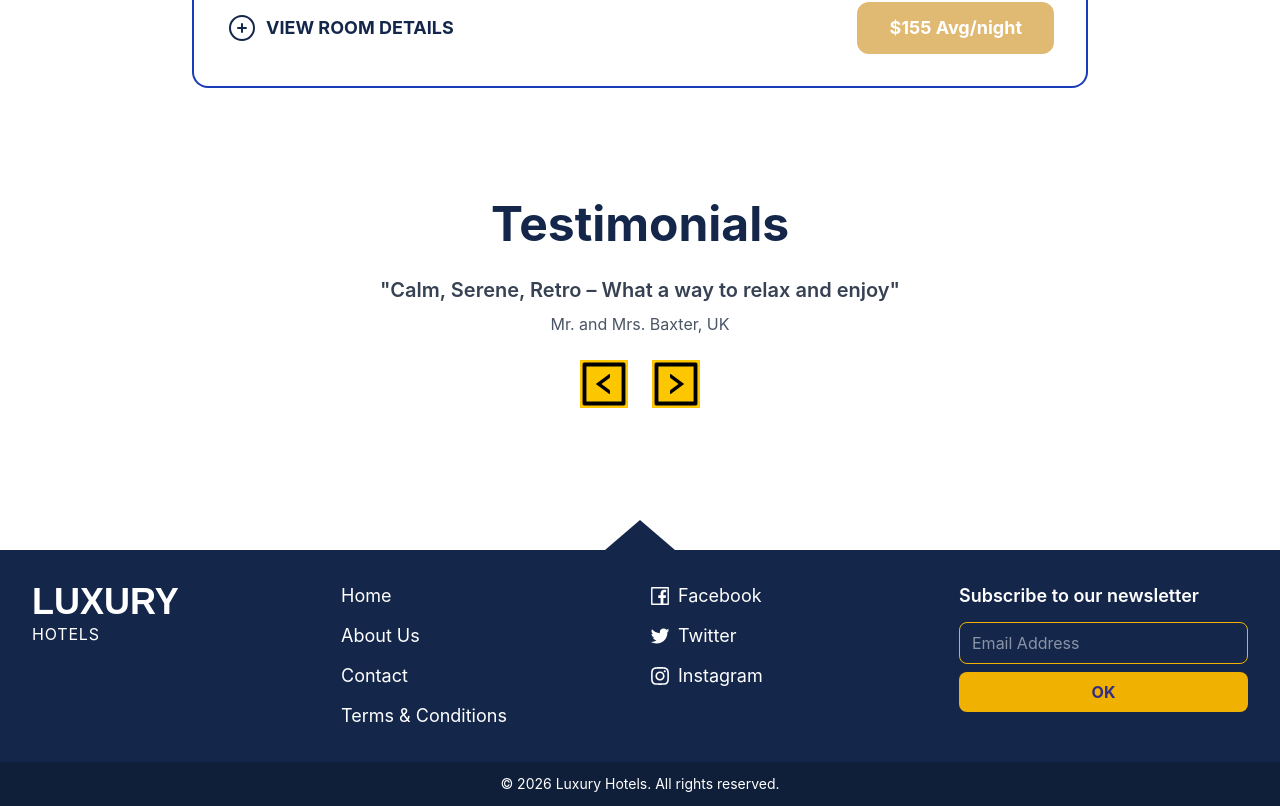
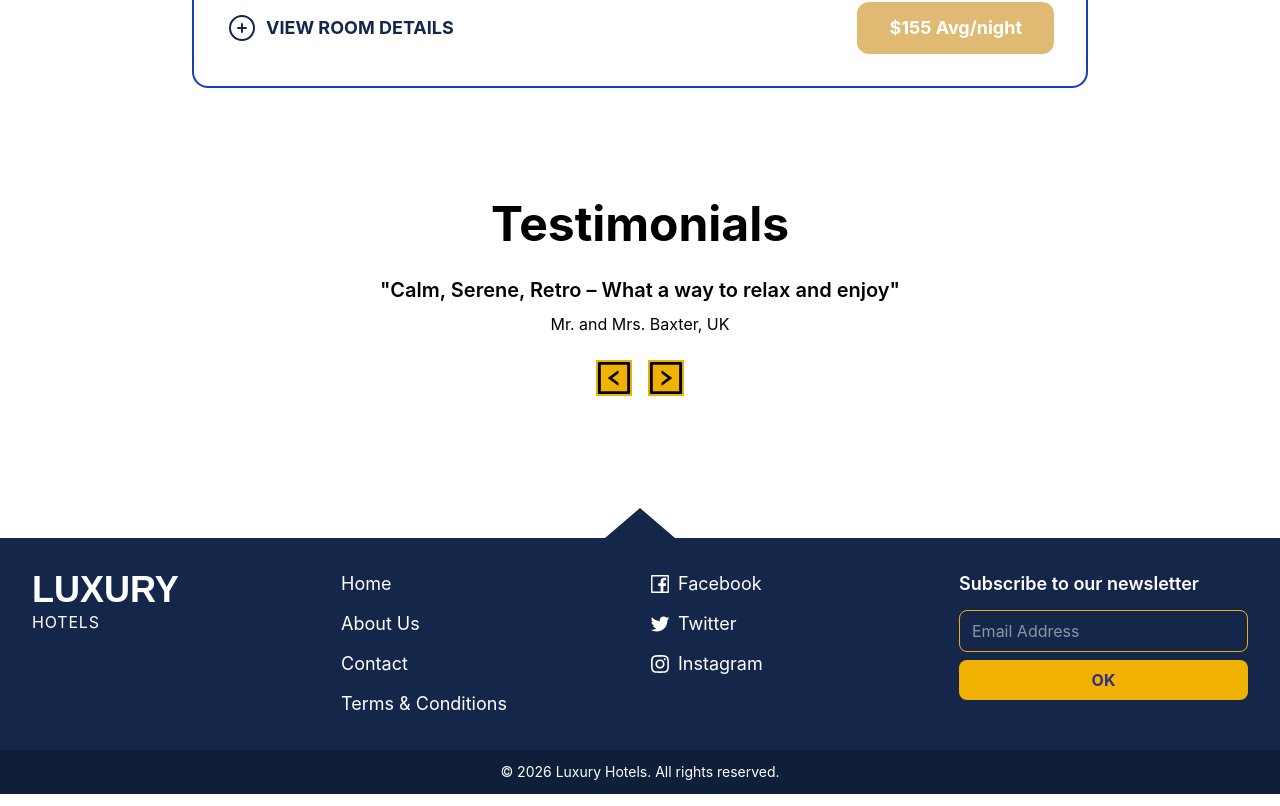
Before and after one commit to Sajay1/hotel-management, a React (Vite) app in the folder frontend/: page /rooms in a window 1280 px wide. Shown: the part 3040-3846 px from the top of the page. Built offline with nearby package versions, Linux system fonts and the light colour scheme; a web font is replaced by a local one.

Commit message:
Testimonial component added to Home,About,Rooms

```diff
--- a/frontend/src/pages/About.jsx
+++ b/frontend/src/pages/About.jsx
@@ -4,7 +4,8 @@ import img2 from "../assets/images/big-tiny-belly-XtnNrQYC7ts-unsplash 1.png";
 import img3 from "../assets/images/adetayo-adefala-1K2iQQM31D0-unsplash 1.png";
 import img4 from "../assets/images/bianca-jordan-o7SvheEZoks-unsplash 1.png";
 import img5 from "../assets/images/jason-leung-poI7DelFiVA-unsplash 1.png";
-import { LeftSquareOutlined, RightSquareOutlined } from "@ant-design/icons";
+import Testimonials from "./components/Testimonials";
+
 
 export default function About() {
   return (
@@ -98,19 +99,8 @@ export default function About() {
         </div>
       </div>
 
-      <div className="flex flex-col mb-12 sm:mb-16 md:mb-20 justify-center items-center p-4 sm:p-6 md:p-8">
-        <h1 className="font-bold text-3xl sm:text-4xl md:text-5xl text-center">
-          Testimonials
-        </h1>
-        <p className="text-base sm:text-lg md:text-xl font-semibold mt-4 sm:mt-5 md:mt-7 text-center max-w-2xl px-4">
-          "Calm, Serene, Retro – What a way to relax and enjoy"
-        </p>
-        <p className="text-sm sm:text-base mt-2">Mr. and Mrs. Baxter, UK</p>
-        <div className="flex gap-4 mt-4 sm:mt-6">
-          <LeftSquareOutlined className="text-3xl sm:text-4xl text-yellow-500 bg-yellow-500 cursor-pointer hover:scale-110 transition-transform" />
-          <RightSquareOutlined className="text-3xl sm:text-4xl text-yellow-500 bg-yellow-500 cursor-pointer hover:scale-110 transition-transform" />
-        </div>
-      </div>
+
+      <Testimonials />
     </>
   );
 }
--- a/frontend/src/pages/Home.jsx
+++ b/frontend/src/pages/Home.jsx
@@ -1,7 +1,8 @@
 import img from "../assets/images/gabriel ghnassia A9h6OsAxTyQ unsplash.png";
 import img1 from "../assets/images/andrew-ruiz-fmz-B9At9iQ-unsplash.png";
 import img2 from "../assets/images/steven-ungermann-aRT5UCf2MYY-unsplash.png";
-import { LeftSquareOutlined, RightSquareOutlined } from "@ant-design/icons";
+import Testimonials from "./components/Testimonials";
+
 
 export default function Home() {
   return (
@@ -79,6 +80,7 @@ export default function Home() {
         ></div>
       </div>
 
+<Testimonials />
 
     </>
   );
--- a/frontend/src/pages/Rooms.jsx
+++ b/frontend/src/pages/Rooms.jsx
@@ -1,7 +1,8 @@
 import img from "../assets/images/apartment-bed-bedroom-chair-271618 1.png";
 import img1 from "../assets/images/devon-janse-van-rensburg-_WEDFTZV0qU-unsplash 1.png";
 import img2 from "../assets/images/double-room 1.png";
-import { LeftSquareOutlined, RightSquareOutlined } from "@ant-design/icons";
+import Testimonials from "./components/Testimonials";
+
 
 export default function Rooms() {
 
@@ -157,19 +158,7 @@ export default function Rooms() {
         </div>
       </div>
 
-      <div className="flex flex-col mb-12 sm:mb-16 md:mb-20 justify-center items-center p-4 sm:p-6 md:p-8">
-        <h1 className="font-bold text-2xl sm:text-3xl md:text-4xl lg:text-5xl text-center text-[#14274A]">
-          Testimonials
-        </h1>
-        <p className="text-sm sm:text-base md:text-lg lg:text-xl font-semibold mt-4 sm:mt-5 md:mt-7 text-center max-w-2xl px-4 text-gray-700">
-          "Calm, Serene, Retro – What a way to relax and enjoy"
-        </p>
-        <p className="text-xs sm:text-sm md:text-base mt-2 text-gray-600">Mr. and Mrs. Baxter, UK</p>
-        <div className="flex gap-4 sm:gap-6 mt-4 sm:mt-6">
-          <LeftSquareOutlined className="text-3xl sm:text-4xl md:text-5xl bg-yellow-400 cursor-pointer hover:scale-110 transition-transform" />
-          <RightSquareOutlined className="text-3xl sm:text-4xl md:text-5xl bg-yellow-400 cursor-pointer hover:scale-110 transition-transform" />
-        </div>
-      </div>
+      <Testimonials />
     </div>
   );
 }
--- a/frontend/src/pages/components/Testimonials.jsx
+++ b/frontend/src/pages/components/Testimonials.jsx
@@ -1,3 +1,6 @@
+import { LeftSquareOutlined, RightSquareOutlined } from "@ant-design/icons";
+
+
 export default function Testimonials(){
     return(
         <>
```
